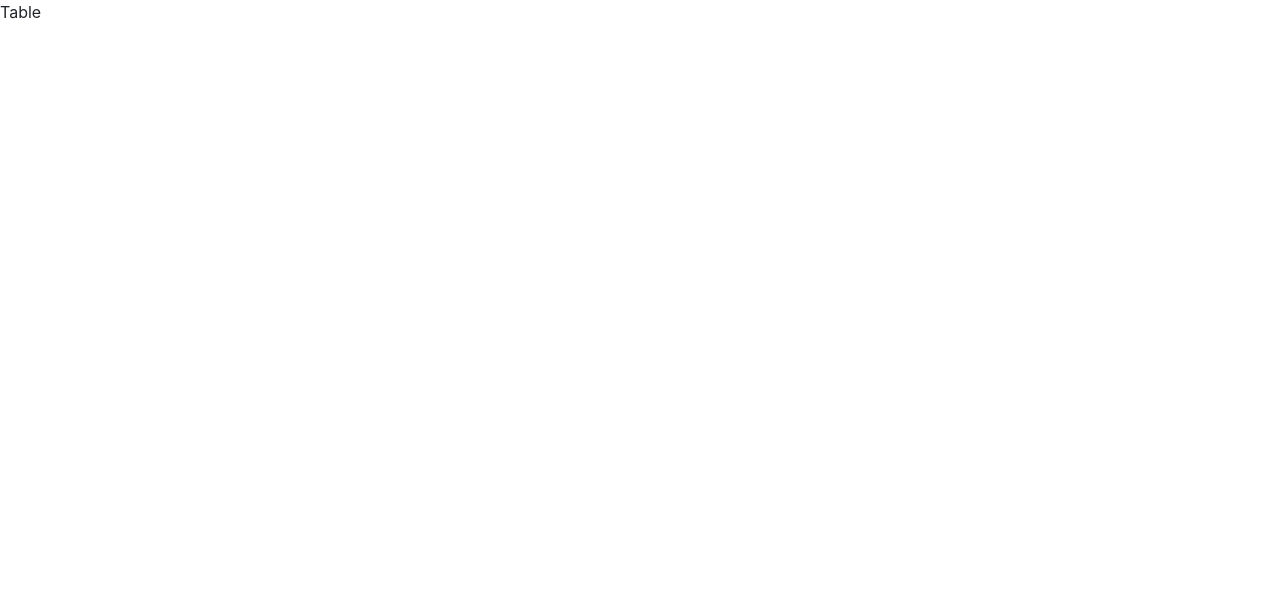
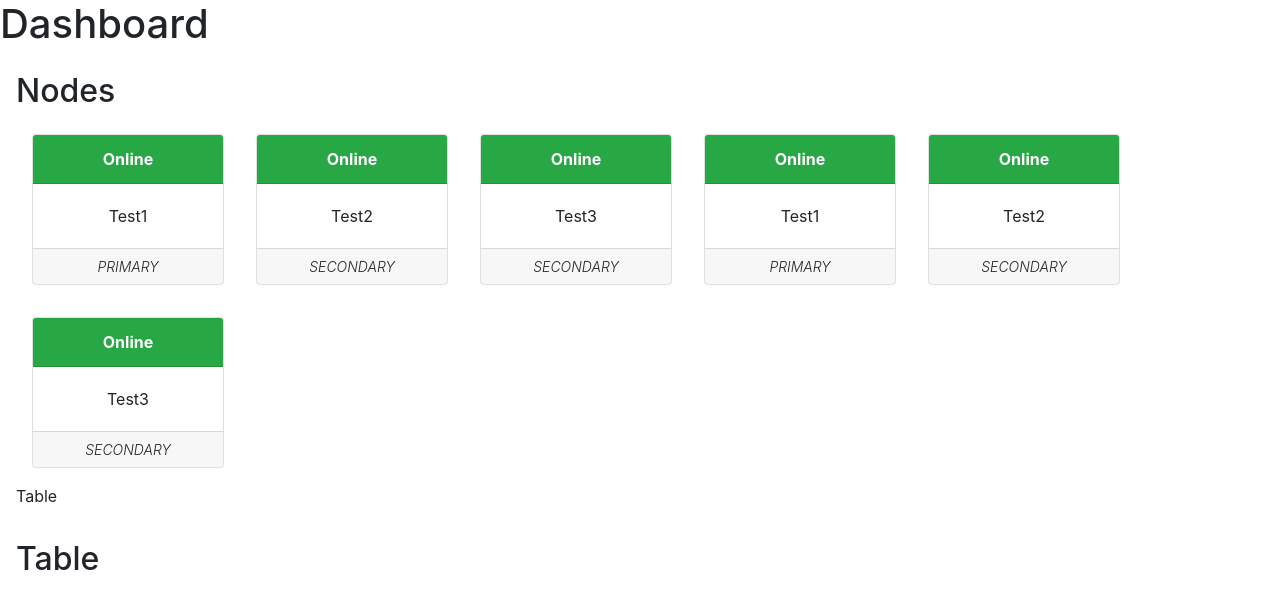
Before and after one commit to SurfSam/DAWmongoDB, an Angular app in the folder website/cluster-visualization/: page / in a window 1280 px wide. Shown: the top 608 px of the page. Built offline with nearby package versions, Linux system fonts and the light colour scheme; no server answers.

Commit message:
ersten anpassungen in css

```diff
--- a/website/cluster-visualization/src/app/components/card-container/card-container.component.ts
+++ b/website/cluster-visualization/src/app/components/card-container/card-container.component.ts
@@ -16,7 +16,36 @@ export class CardContainerComponent implements OnInit {
   ngOnInit(): void {
 
     // Get nodes from API
-    this.httpService.getNodes().subscribe(data => this.nodes = data);
+    //this.httpService.getNodes().subscribe(data => this.nodes = data);
+    this.nodes = [
+      {
+        name: "Test1",
+        state: "Primary",
+        isOnline: true
+      },
+      {
+        name: "Test2",
+        state: "Secondary",
+        isOnline: true
+      },{
+        name: "Test3",
+        state: "Secondary",
+        isOnline: true
+      },{
+        name: "Test1",
+        state: "Primary",
+        isOnline: true
+      },
+      {
+        name: "Test2",
+        state: "Secondary",
+        isOnline: true
+      },{
+        name: "Test3",
+        state: "Secondary",
+        isOnline: true
+      }
+    ];
   }
 
 }
--- a/website/cluster-visualization/src/index.html
+++ b/website/cluster-visualization/src/index.html
@@ -8,6 +8,17 @@
   <link rel="icon" type="image/x-icon" href="favicon.ico">
 </head>
 <body>
-  <app-root></app-root>
+  <h1>Dashboard</h1>
+  <div class="node-container">
+    <h2>Nodes</h2>
+    <app-root></app-root>
+  </div>
+  <div class="table-container">
+    <h2>Table</h2>
+    <!-- ... -->
+  </div>
+<div>
+
+  </div>
 </body>
 </html>
--- a/website/cluster-visualization/src/styles.scss
+++ b/website/cluster-visualization/src/styles.scss
@@ -1,2 +1,52 @@
 /* You can add global styles to this file, and also import other style files */
-@import "~bootstrap/dist/css/bootstrap.css"
+@import "~bootstrap/dist/css/bootstrap.css";
+
+body{
+
+}
+
+.node-container, .table-container{
+    padding: 1em;
+}
+
+.node-container{
+    .cards-container{
+        display: flex;
+        flex-wrap: wrap;
+
+        .card{
+            width: 12em;
+            margin: 1em;
+            cursor: pointer;
+
+            .card-header{
+                color: #ffffff;
+                font-weight: bold;
+
+                &.card-status-offline{
+                    background-color: #dc3545!important;
+                }
+                &.card-status-online{
+                    background-color: #28a745!important;
+                }
+            }
+
+            .card-header, .card-body, .card-footer{
+                text-align: center;
+
+            }
+
+            .card-footer{
+                font-weight: 300;
+                font-style: italic;
+                font-size: 14px;
+                padding-top: 0.5em;
+                padding-bottom: 0.5em;
+            }
+
+            .active{
+                border-width: 2px;
+            }
+        }
+    }
+}
```
Also changed, not shown: 1 other file (tests, documents, lock files or other folders).
